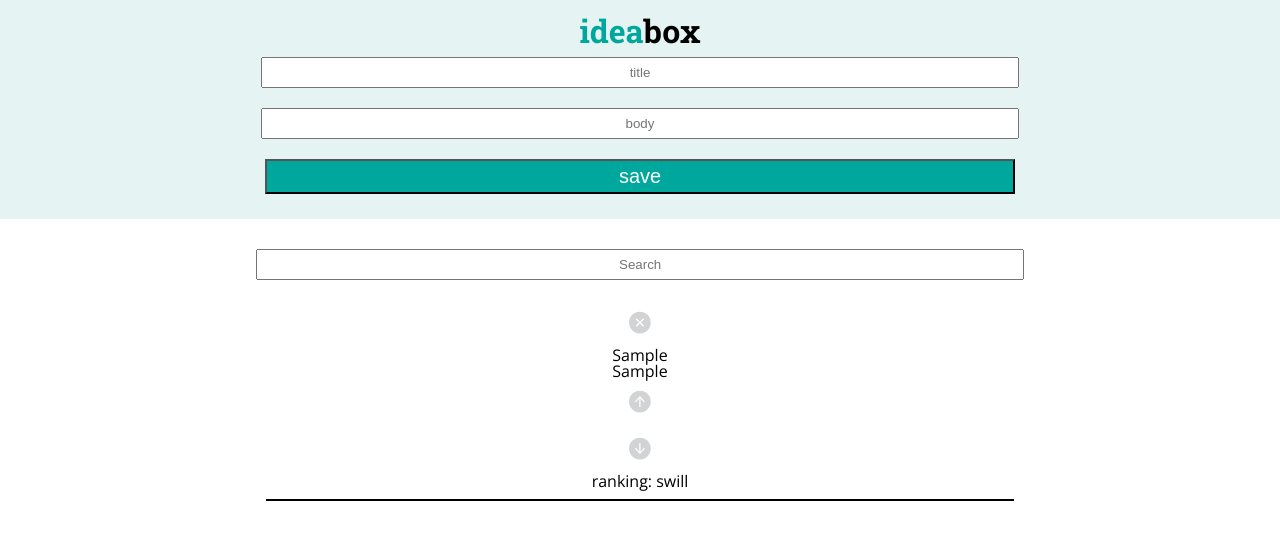
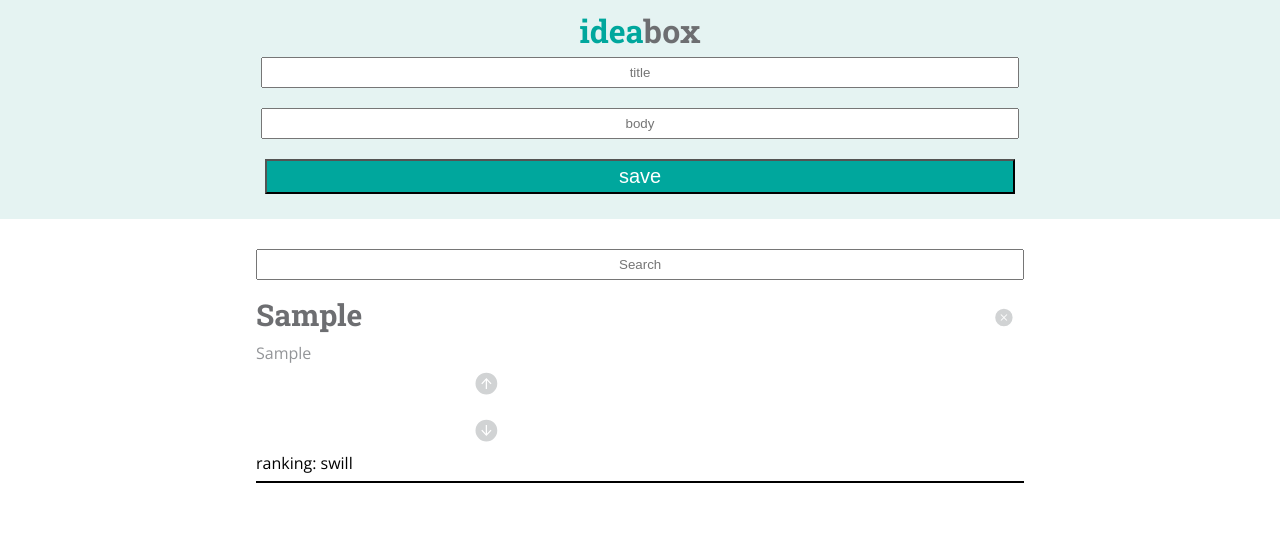
Before and after one commit to sikemausa/idea-box, a plain HTML site: page index.html in a window 1280 px wide. Both pictures are taken after typing "Sample", "Sample" into the empty fields and a click on the button "save". Drawn offline with nearby package versions, Linux system fonts and the light colour scheme.

Commit message:
styling changes

```diff
--- a/script.js
+++ b/script.js
@@ -38,8 +38,8 @@ var IdeasRepo = {
       $idealist.append(`
         <li id='${idea.id}'>
           <article class='template'>
-            <input class='deleteButton' type='image' src='images/delete.svg' width='20px' height='20px'>
-            <p class = "titlehtml" contenteditable = "true">${idea.title}</p>
+            <input class='delete-button' type='image' src='images/delete.svg' width='20px' height='20px'>
+            <h3 class = "titlehtml" contenteditable = "true">${idea.title}</h3>
             <p class = "bodyhtml" contenteditable = "true">${idea.body}</p>
             <input class='thumbsUp' type='image' src='images/upvote.svg' width='20px' height='20px'>
             <input class='thumbsDown' type='image' src='images/downvote.svg' width='20' height='20'>
@@ -119,7 +119,7 @@ $('ul').on('click', '.thumbsDown', function() {
   IdeasRepo.downVote(id);
 });
 
-$('ul').on('click', '.deleteButton', function() {
+$('ul').on('click', '.delete-button', function() {
   var id = parseInt(this.closest('li').id);
   IdeasRepo.remove(id); // We need to traverse to the correct part of the DOM to find the id in the html of this particular idea
   $(this).parents('.template').remove();
@@ -180,7 +180,7 @@ $('.search-idea').on('keyup', function(event) {
     if ($(this).text().search(new RegExp(searchContent, 'i')) < 0) {
       $(this).hide();
     } else {
-      $(this.show);
+      $(this).show();
     }
   });
 });
--- a/styles.css
+++ b/styles.css
@@ -11,6 +11,10 @@ span {
 
 .idea-title {
   color: #00A79D;
+}
+
+.idea-box {
+  color: #6D6E71;
 }
 
 .inputcontainer{
@@ -52,7 +56,7 @@ input {
 .ideacontainer {
   width: 60%;
   margin: auto;
-  text-align: center;
+  /* text-align: center; */
   margin-top: 20px;
 }
 
@@ -61,11 +65,36 @@ input {
 }
 
 .template {
-  margin: 10px;
+  /* border: 2px solid red; */
   padding-bottom: 10px;
   border-bottom: 2px solid black;
+  position: relative;
 }
 
 button {
   text-decoration: none;
 }
+
+h3 {
+  font-size: 30px;
+  float: left;
+  font-family: 'Roboto Slab', serif;
+  color: #6D6E71;
+  /* border: 2px  solid blue; */
+  margin-top: 10px;
+  width: 70%;
+}
+
+.delete-button {
+  position: absolute;
+  right: 10px;
+  width: 20px;
+  top: 5px;
+}
+
+.bodyhtml {
+  display: block;
+  clear:both;
+  color: #939598;
+  padding-top: 15px;
+}
```
